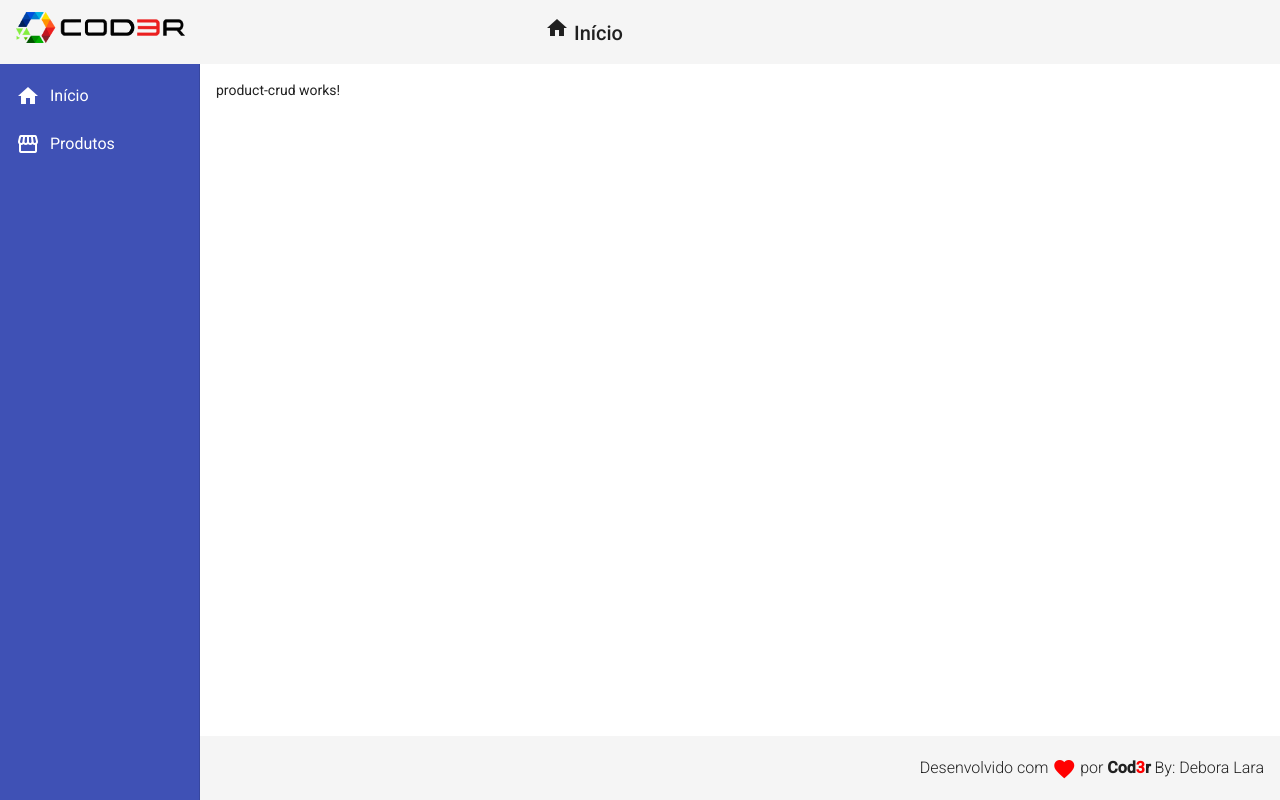
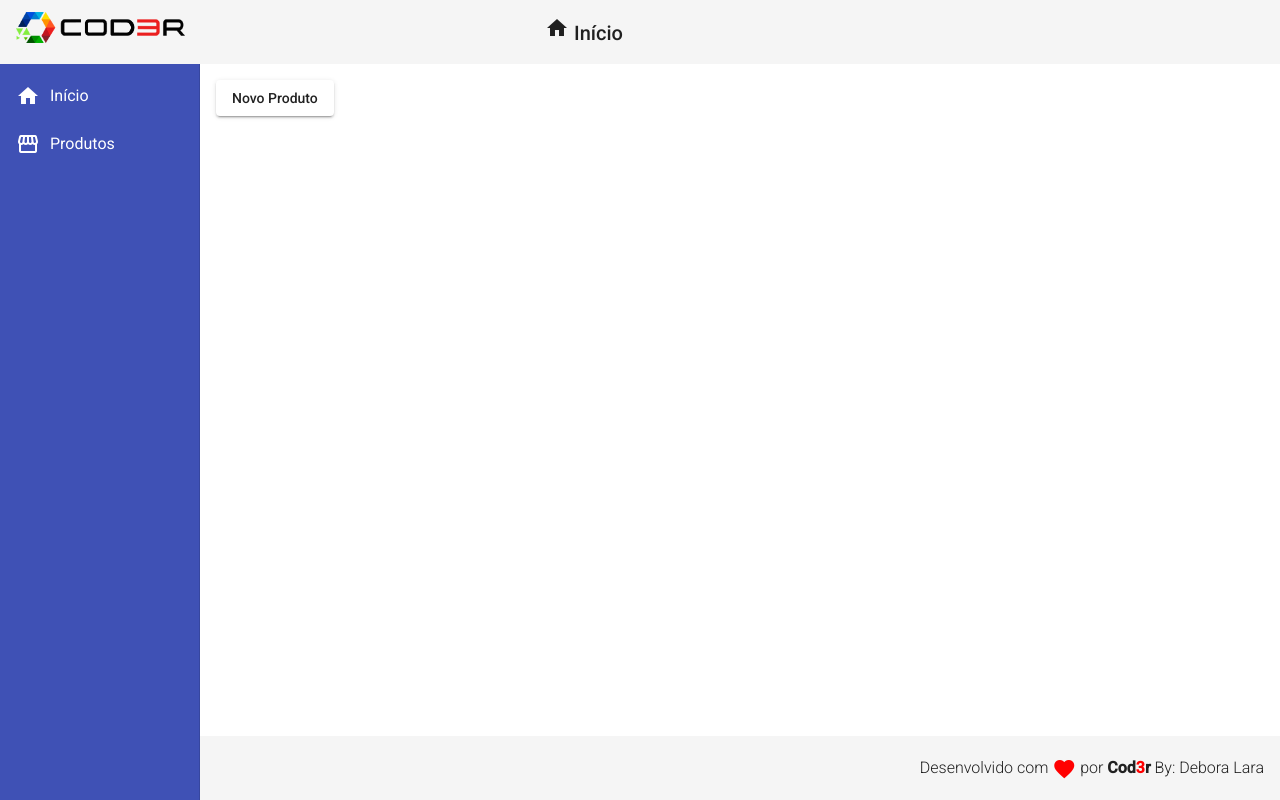
Before and after one commit to DeboraLara1/App-angular-9, an Angular app in the folder frontend/: page /product in a window 1280 px wide. Built offline with nearby package versions, Linux system fonts and the light colour scheme.

Commit message:
Criada navegação para tela de criar produtos

```diff
--- /dev/null
+++ b/frontend/src/app/components/product/product-create/product-create.component.ts
@@ -0,0 +1,19 @@
+import { Component, OnInit } from '@angular/core';
+
+@Component({
+  selector: 'app-product-create',
+  templateUrl: './product-create.component.html',
+  styleUrls: ['./product-create.component.css']
+})
+export class ProductCreateComponent implements OnInit {
+
+  constructor() { }
+
+  ngOnInit(): void {
+  }
+
+  navigateToProductCreate():void{
+    console.log('navegando...')
+  }
+
+}
--- a/frontend/src/app/views/product-crud/product-crud.component.html
+++ b/frontend/src/app/views/product-crud/product-crud.component.html
@@ -1 +1,3 @@
-<p>product-crud works!</p>
+<button mat-raised-button (click)="navigateToProductCreate()">
+    Novo Produto
+</button>
--- a/frontend/src/app/views/product-crud/product-crud.component.ts
+++ b/frontend/src/app/views/product-crud/product-crud.component.ts
@@ -1,4 +1,5 @@
 import { Component, OnInit } from '@angular/core';
+import {Router} from '@angular/router'
 
 @Component({
   selector: 'app-product-crud',
@@ -7,9 +8,12 @@
 })
 export class ProductCrudComponent implements OnInit {
 
-  constructor() { }
+  constructor(private router:Router) { }
 
   ngOnInit(): void {
   }
 
+  navigateToProductCreate():void{
+    this.router.navigate( ['/product/create'] )
+  }
 }
```
Also changed, not shown: frontend/src/app/app-routing.module.ts (+5 -2 lines), frontend/src/app/app.module.ts (+7 -2 lines), frontend/src/app/components/product/product-create/product-create.component.css (added), frontend/src/app/components/product/product-create/product-create.component.html (added).
